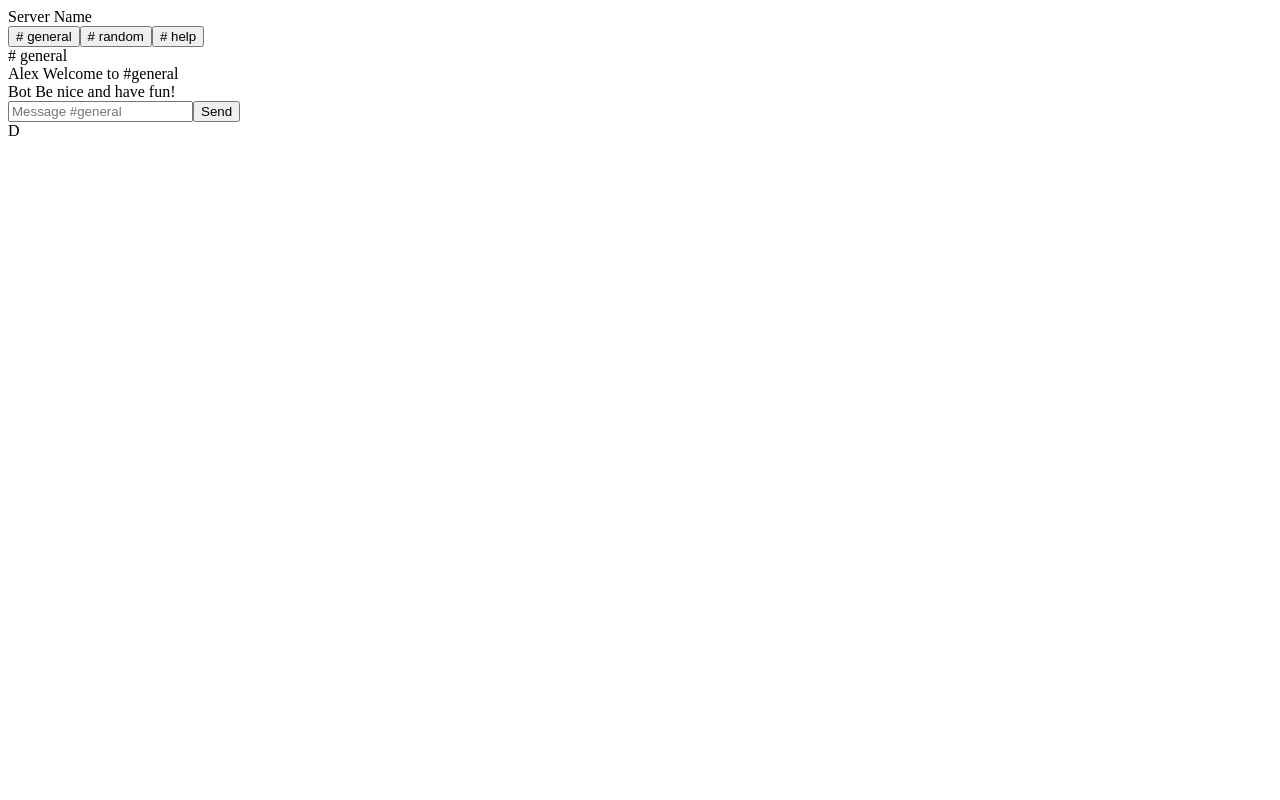
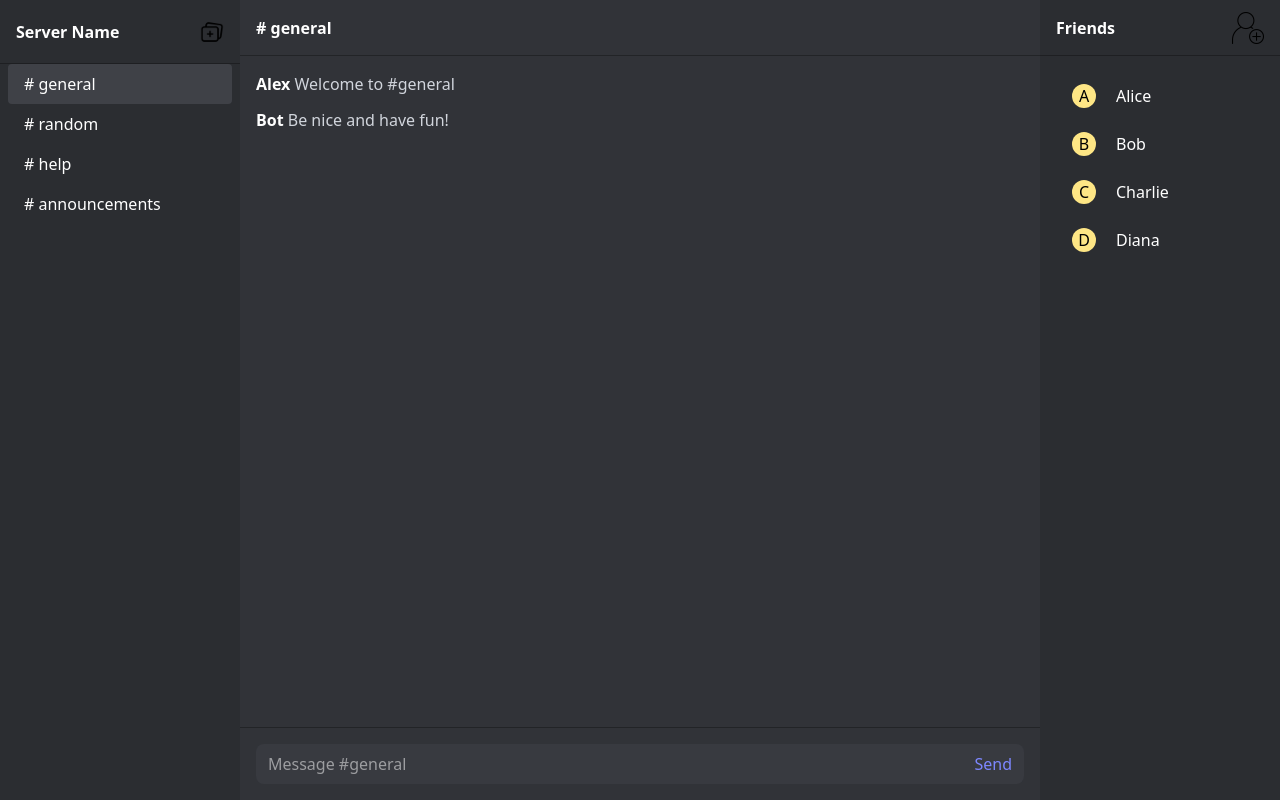
Before and after one commit to MartellHub/chat-demo, a React (Vite) app: page /Chat in a window 1280 px wide. Built offline with nearby package versions, Linux system fonts and the light colour scheme.

Commit message:
new channel and friend components

```diff
--- a/src/App.tsx
+++ b/src/App.tsx
@@ -1,9 +1,12 @@
 
-import React from 'react';
+// import React from 'react';
+import './App.css';
+
 import Chat from './chatComponents/Chat';
 import Home from './appComponent/Home';
 import Header from './appComponent/Header';
 import Footer from './appComponent/Footer';
+
 
 function App() {
   const isLoggedIn = true;
--- /dev/null
+++ b/src/chatComponents/Channels.tsx
@@ -0,0 +1,153 @@
+import { useState } from 'react';
+import addGroupImg from '../img/add-group.png';
+
+type ChannelsProps = {
+  selectedChannel: string;
+  setSelectedChannel: (channel: string) => void;
+};
+
+function Channels({ selectedChannel, setSelectedChannel }: ChannelsProps) {
+  const [groups, setGroups] = useState([
+    'general',
+    'random',
+    'help',
+    'announcements',
+  ]);
+  const [isModalOpen, setIsModalOpen] = useState(false);
+  const [newGroup, setNewGroup] = useState('');
+  const [editingGroup, setEditingGroup] = useState<string | null>(null);
+  const [draggedIndex, setDraggedIndex] = useState<number | null>(null);
+
+
+  // switch by dragging
+  const handleDragStart = (index: number) => {
+    setDraggedIndex(index);
+  };
+
+  const handleDragOver = (e: React.DragEvent<HTMLDivElement>) => {
+    e.preventDefault(); // required to allow drop
+  };
+
+  const handleDrop = (index: number) => {
+    if (draggedIndex === null || draggedIndex === index) return;
+
+    setGroups((prev) => {
+      const updated = [...prev];
+      const [moved] = updated.splice(draggedIndex, 1);
+      updated.splice(index, 0, moved);
+      return updated;
+    });
+
+    setDraggedIndex(null);
+  };
+
+  //add a new group
+  const normalizedName = (name: string) =>
+    name.toLowerCase().trim().replace(/\s+/g, '-');
+
+  const handleSaveGroup = () => {
+    const name = normalizedName(newGroup);
+    if (!name) return;
+
+    setGroups((prev) => {
+      if (editingGroup) {
+        if (prev.includes(name) && name !== editingGroup) return prev;
+
+        return prev.map((g) => (g === editingGroup ? name : g));
+      }
+
+      if (prev.includes(name)) return prev;
+      return [...prev, name];
+    });
+
+    if (editingGroup === selectedChannel || !editingGroup) {
+      setSelectedChannel(name);
+    }
+
+    setNewGroup('');
+    setEditingGroup(null);
+    setIsModalOpen(false);
+  };
+
+  const openAddModal = () => {
+    setEditingGroup(null);
+    setNewGroup('');
+    setIsModalOpen(true);
+  };
+
+  const openEditModal = (group: string) => {
+    setEditingGroup(group);
+    setNewGroup(group);
+    setIsModalOpen(true);
+  };
+
+  return (
+    <aside className="hidden sm:flex w-60 bg-[#2b2d31] flex-col">
+      <div className="flex h-16 p-4 font-bold border-b border-black/30 items-center justify-between">
+        <div>Server Name</div>
+
+        <img
+          src={addGroupImg}
+          alt="Add Group"
+          className="h-6 hover:cursor-pointer"
+          onClick={openAddModal}
+        />
+      </div>
+
+      {groups.map((channel, index) => (
+        <div
+          key={channel}
+          draggable
+          onDragStart={() => handleDragStart(index)}
+          onDragOver={handleDragOver}
+          onDrop={() => handleDrop(index)}
+          className={`mx-2 rounded cursor-move
+            ${selectedChannel === channel ? 'bg-[#3f4147]' : 'hover:bg-[#3f4147]'}`}
+        >
+          <button
+            onClick={() => setSelectedChannel(channel)}
+            className="w-full text-left px-4 py-2"
+          >
+            # {channel}
+          </button>
+        </div>
+      ))}
+
+      {/* Modal */}
+      {isModalOpen && (
+        <div className="fixed inset-0 z-50 flex items-center justify-center bg-black/60">
+          <div className="bg-[#313338] rounded-lg w-96 p-6">
+            <h2 className="text-lg font-semibold mb-4">
+              {editingGroup ? 'Rename Channel' : 'Create Channel'}
+            </h2>
+
+            <input
+              autoFocus
+              value={newGroup}
+              onChange={(e) => setNewGroup(e.target.value)}
+              className="w-full px-3 py-2 rounded bg-[#1e1f22] text-white outline-none"
+              placeholder="channel-name"
+            />
+
+            <div className="flex justify-end gap-3 mt-6">
+              <button
+                onClick={() => setIsModalOpen(false)}
+                className="px-4 py-2 rounded text-gray-300 hover:bg-[#3f4147]"
+              >
+                Cancel
+              </button>
+              <button
+                onClick={handleSaveGroup}
+                className="px-4 py-2 rounded bg-indigo-600 hover:bg-indigo-500"
+              >
+                {editingGroup ? 'Save' : 'Create'}
+              </button>
+            </div>
+          </div>
+        </div>
+      )}
+    </aside>
+  );
+}
+
+export default Channels;
--- a/src/chatComponents/Chat.tsx
+++ b/src/chatComponents/Chat.tsx
@@ -1,19 +1,15 @@
 import { useState } from "react";
+import Channels from "./Channels";
+import FriendsList from "./FriendsList";
 
 function Chat() {
+  const [message, setMessage] = useState("");
   const [selectedChannel, setSelectedChannel] = useState("general");
-  const [message, setMessage] = useState("");
   const [messages, setMessages] = useState([
     { id: 1, user: "Alex", text: "Welcome to #general" },
     { id: 2, user: "Bot", text: "Be nice and have fun!" },
   ]);
 
-  // Select channel
-  const handleChannelSelect = (channel) => {
-    setSelectedChannel(channel);
-  };
-
-  // Send message
   const handleSendMessage = () => {
     if (!message.trim()) return;
 
@@ -25,31 +21,15 @@ function Chat() {
   };
 
   return (
-    <div className="h-screen  w-full bg-[#313338] text-white flex">
-
-
-
+    <div className="h-screen w-full bg-[#313338] text-white flex">
       {/* Channels */}
-      <aside className="hidden sm:flex w-60 bg-[#2b2d31] flex-col">
-        <div className="p-4 font-bold border-b border-black/30">
-          Server Name
-        </div>
-
-        {["general", "random", "help"].map((channel) => (
-          <button
-            key={channel}
-            onClick={() => handleChannelSelect(channel)}
-            className={`text-left px-4 py-2 mx-2 rounded hover:bg-[#3f4147]
-              ${selectedChannel === channel ? "bg-[#3f4147]" : ""}`}
-          >
-            # {channel}
-          </button>
-        ))}
-      </aside>
+      <Channels
+        selectedChannel={selectedChannel}
+        setSelectedChannel={setSelectedChannel}
+      />
 
       {/* Chat area */}
       <main className="flex-1 flex flex-col">
-
         {/* Header */}
         <div className="h-14 flex items-center px-4 border-b border-black/30">
           <span className="font-semibold"># {selectedChannel}</span>
@@ -83,14 +63,10 @@ function Chat() {
             </button>
           </div>
         </div>
+      </main>
 
-      </main>
-      {/* Servers (hidden on mobile) */}
-      <aside className="hidden md:flex w-[72px] bg-[#1e1f22] flex-col items-center py-4 gap-4">
-        <div className="w-12 h-12 bg-indigo-500 rounded-full flex items-center justify-center font-bold">
-          D
-        </div>
-      </aside>
+      {/* Friends */}
+       <FriendsList />
     </div>
   );
 }
--- /dev/null
+++ b/src/chatComponents/FriendsList.tsx
@@ -0,0 +1,113 @@
+import { useState } from 'react';
+import AddFriend from '../img/add-friend.png';
+
+function FriendsList() {
+  const [isModalOpen, setIsModalOpen] = useState(false);
+  const [friends, setFriends] = useState(['Alice', 'Bob', 'Charlie', 'Diana']);
+  const [newFriend, setNewFriend] = useState('');
+
+  const [editingFriend, setEditingFriend] = useState<string | null>(null);
+
+  const sortAlphabetically = (list: string[]) =>
+    [...list].sort((a, b) => a.localeCompare(b));
+
+  const addFriend = (name: string) => {
+    const trimmed = name.trim();
+    if (!trimmed) return;
+
+    setFriends((prev) => sortAlphabetically([...prev, trimmed]));
+  };
+
+  const openAddModal = () => {
+    setEditingFriend(null);
+    setNewFriend('');
+    setIsModalOpen(true);
+  };
+
+  const normalizedName = (name: string) =>
+    name.toLowerCase().trim().replace(/\s+/g, '-');
+
+  const handleAddFriend = () => {
+    const name = normalizedName(newFriend);
+    if (!name) return;
+
+    setFriends((prev) => {
+      if (editingFriend) {
+        if (prev.includes(name) && name !== editingFriend) return prev;
+
+        return prev.map((g) => (g === editingFriend ? name : g));
+      }
+
+      if (prev.includes(name)) return prev;
+      return [...prev, name];
+    });
+
+    // if (editingFriend === selectedChannel || !editingFriend) {
+    //   setSelectedChannel(name);
+    // }
+
+    setNewFriend('');
+    setEditingFriend(null);
+    setIsModalOpen(false);
+  };
+  return (
+    <aside className='hidden md:flex w-60 bg-[#1e1f22]/30 flex-col '>
+      <div className='flex h-14 p-4 font-bold border-b border-black/30 items-center justify-between w-full'>
+        <div>Friends</div>
+        <img
+          src={AddFriend}
+          alt='addFriend'
+          className='h-8 hover:cursor-pointer'
+          onClick={openAddModal}
+        />
+      </div>
+      <div className='p-5 flex flex-col justify-start gap-2'>
+        {friends.map((friend) => (
+          <div
+            key={friend}
+            className='flex w-full px-3 py-2 hover:bg-[#313338] rounded cursor-pointer gap-5'
+          >
+            <div className='flex bg-amber-200 rounded-full text-black items-center justify-center text-center w-6'>{friend.charAt(0)}</div>
+            {friend}
+          </div>
+        ))}
+      </div>
+
+      {/* Modal */}
+      {isModalOpen && (
+        <div className='fixed inset-0 z-50 flex items-center justify-center bg-black/60'>
+          <div className='bg-[#313338] rounded-lg w-96 p-6'>
+            <h2 className='text-lg font-semibold mb-4'>
+              {editingFriend ? 'Rename Friend' : 'Add Friend'}
+            </h2>
+
+            <input
+              autoFocus
+              value={newFriend}
+              onChange={(e) => setNewFriend(e.target.value)}
+              className='w-full px-3 py-2 rounded bg-[#1e1f22] text-white outline-none'
+              placeholder='channel-name'
+            />
+
+            <div className='flex justify-end gap-3 mt-6'>
+              <button
+                onClick={() => setIsModalOpen(false)}
+                className='px-4 py-2 rounded text-gray-300 hover:bg-[#3f4147]'
+              >
+                Cancel
+              </button>
+              <button
+                onClick={handleAddFriend}
+                className='px-4 py-2 rounded bg-indigo-600 hover:bg-indigo-500'
+              >
+                {editingFriend ? 'Save' : 'Create'}
+              </button>
+            </div>
+          </div>
+        </div>
+      )}
+    </aside>
+  );
+}
+
+export default FriendsList;
--- a/vite.config.ts
+++ b/vite.config.ts
@@ -1,14 +1,9 @@
-// import { defineConfig } from 'vite'
+import { defineConfig } from 'vite'
 import react from '@vitejs/plugin-react'
 import tailwindcss from '@tailwindcss/vite'
 
 
-
-export default {
-    plugins: [react(), tailwindcss()]
-};
-
 // // https://vite.dev/config/
-// export default defineConfig({
-//   plugins: [react(), tailwindcss()],
-// })
+export default defineConfig({
+  plugins: [react(), tailwindcss()],
+})
```
Also changed, not shown: src/img/add-friend.png (added), src/img/add-group.png (added).
